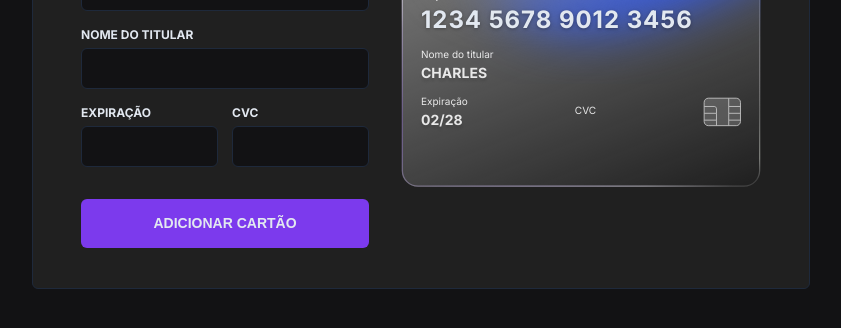
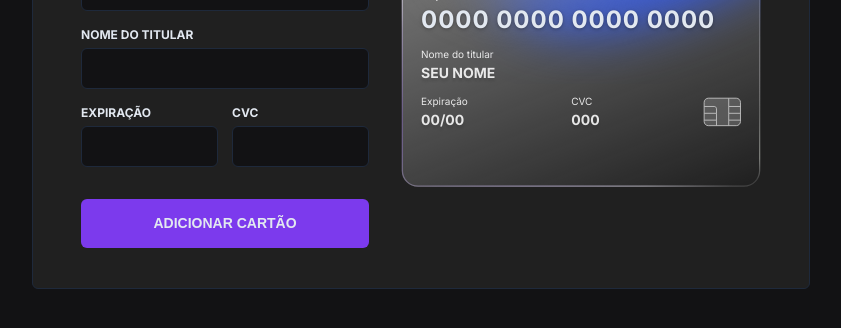
Before and after one commit to charles-mrt/explorer-lab-creditcard, a website built with Vite: page index.html in a window 1280 px wide. Shown: the part 322-650 px from the top of the page, without its empty margins (219-1060 px from the left). Built offline with nearby package versions, Linux system fonts and the light colour scheme.

Commit message:
changed default value

```diff
--- a/index.html
+++ b/index.html
@@ -67,23 +67,23 @@
         </div>
 
         <div class="cc-info">
-          <div class="cc-number">1234 5678 9012 3456</div>
+          <div class="cc-number">0000 0000 0000 0000</div>
 
           <div class="cc-holder">
             <div class="label">Nome do titular</div>
-            <div class="value">Charles</div>
+            <div class="value">Seu Nome</div>
           </div>
 
           <div class="cc-extra">
             <div class="cc-expiration">
               <div class="label">Expiração</div>
-              <div class="value">02/28</div>
+              <div class="value">00/00</div>
             </div>
             <div class="cc-security">
               <div class="label">
                 <span>CVC</span>
               </div>
-              <div class="value"></div>
+              <div class="value">000</div>
             </div>
             <img src="/cc-chip.svg" alt="ícone de chip de cartão de crédito" />
           </div>
```
